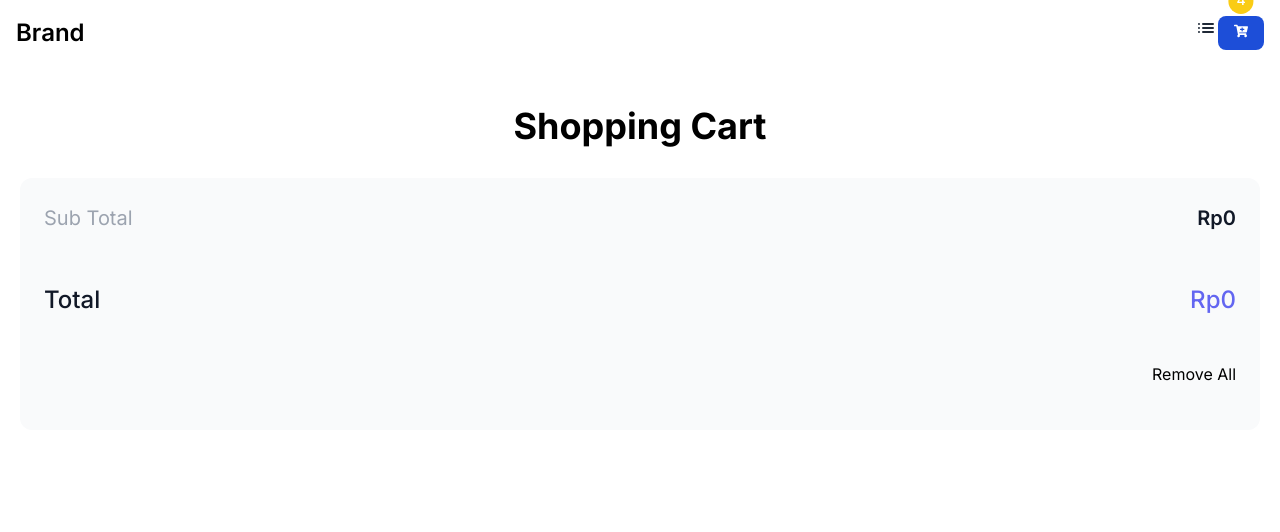
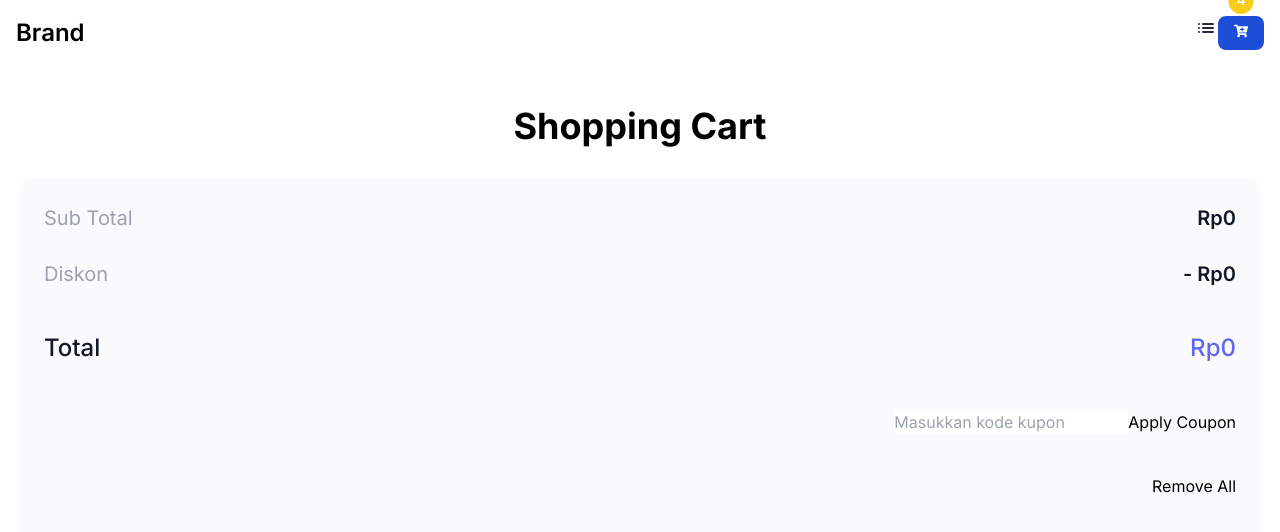
Before and after one commit to nadiyahatkh/blog-project, a Next.js app: page /cart in a window 1280 px wide. Shown: the top 532 px of the page. Built offline with nearby package versions, Linux system fonts and the light colour scheme.

Commit message:
discount handle

```diff
--- a/app/cart/page.js
+++ b/app/cart/page.js
@@ -6,6 +6,9 @@ import CartItem from '../components/CartItems';
 const Cart = () => {
   const [cart, setCart] = useState([]);
   const [totalPrice, setTotalPrice] = useState(0);
+  const [discount, setDiscount] = useState(0);
+  const [couponCode, setCouponCode] = useState('');
+  const [discountAmount, setDiscountAmount] = useState(0);
 
   useEffect(() => {
     const storedCart = localStorage.getItem('cart');
@@ -16,8 +19,18 @@ const Cart = () => {
 
   useEffect(() => {
     const total = cart.reduce((acc, item) => acc + (item.price * item.quantity), 0);
-    setTotalPrice(total);
-  }, [cart]);
+    const totalAfterDiscount = total - discount;
+    setTotalPrice(totalAfterDiscount >= 0 ? totalAfterDiscount : 0);
+
+    // Hitung jumlah diskon
+    const calculatedDiscount = total - totalAfterDiscount;
+    setDiscountAmount(calculatedDiscount);
+  }, [cart, discount]);
+
+  // useEffect(() => {
+  //   const total = cart.reduce((acc, item) => acc + (item.price * item.quantity), 0);
+  //   setTotalPrice(total);
+  // }, [cart]);
 
   const updateQuantity = (cartId, newQuantity) => {
     const updatedCart = cart.map(item => {
@@ -36,8 +49,24 @@ const Cart = () => {
 
 
 
-  const handleApplyCoupon = (couponCode) => {
+  const handleApplyCoupon = () => {
+    // Misalkan Anda memiliki beberapa kode kupon yang valid
+    const validCoupons = ['DISCOUNT10', 'SALE20'];
+
+    // Periksa apakah kode kupon yang dimasukkan pengguna ada di daftar kupon valid
+    if (validCoupons.includes(couponCode)) {
+      // Terapkan diskon sesuai dengan kupon yang dimasukkan
+      if (couponCode === 'DISCOUNT10') {
+        setDiscount(100); // Diskon sebesar 10
+      } else if (couponCode === 'SALE20') {
+        setDiscount(20); // Diskon sebesar 20
+      }
+    } else {
+      // Tampilkan pesan kesalahan jika kupon tidak valid
+      alert('Kode kupon tidak valid');
+    }
   };
+
 
   const removeFromCart = (cartId) => {
     // console.log(removeFromCart)
@@ -49,7 +78,8 @@ const Cart = () => {
   const removeAllItems = () => {
     localStorage.removeItem('cart'); // Menghapus keranjang dari local storage
     setCart([]); // Menghapus semua item dari state keranjang
-    setTotalPrice(0); // Mengatur total harga kembali ke 0
+    setTotalPrice(0);
+    setDiscount(0);
   };
 
 
@@ -65,14 +95,23 @@ const Cart = () => {
       <div className="bg-gray-50 rounded-xl p-6 w-full mb-8 max-lg:max-w-xl max-lg:mx-auto">
                 <div className="flex items-center justify-between w-full mb-6">
                     <p className="font-normal text-xl leading-8 text-gray-400">Sub Total</p>
-                    <h6 className="font-semibold text-xl leading-8 text-gray-900">Rp{totalPrice}</h6>
+                    <h6 className="font-semibold text-xl leading-8 text-gray-900">Rp{totalPrice + discountAmount}</h6>
+                </div>
+                <div className="flex items-center justify-between w-full mb-4">
+                  <p className="font-normal text-xl leading-8 text-gray-400">Diskon</p>
+                  <h6 className="font-semibold text-xl leading-8 text-gray-900">- Rp{discountAmount}</h6>
                 </div>
                 <div className="flex items-center justify-between w-full py-6">
                     <p className="font-manrope font-medium text-2xl leading-9 text-gray-900">Total</p>
                     <h6 className="font-manrope font-medium text-2xl leading-9 text-indigo-500">Rp{totalPrice}</h6>
                 </div>
                 <div className='flex items-center justify-end w-full py-5'>
-                <button onClick={removeAllItems}>Remove All</button>
+                <input type="text" value={couponCode} onChange={(e) => setCouponCode(e.target.value)} placeholder="Masukkan kode kupon" />
+            <button onClick={handleApplyCoupon}>Apply Coupon</button>
+                </div>
+                <div className='flex items-center justify-end w-full py-5'>
+                    <button onClick={removeAllItems}>Remove All</button>
+
                 </div>
             </div>
       </div>
--- a/app/components/ProductCard.js
+++ b/app/components/ProductCard.js
@@ -15,7 +15,7 @@ export default function ProductCard({product, onAddToCart}){
         </a>
         <div className="flex items-center justify-between mt-3">
           <span className="text-3xl font-bold text-gray-900 dark:text-white">Rp{product.price}</span>
-          <button onClick={handleAddToCart}>Tambah ke Keranjang</button>
+          <button className="text-white bg-blue-700 hover:bg-blue-800 focus:ring-4 focus:outline-none focus:ring-blue-300 font-medium rounded-lg text-sm px-5 py-2.5 text-center dark:bg-blue-600 dark:hover:bg-blue-700 dark:focus:ring-blue-800" onClick={handleAddToCart}>Add To Cart</button>
         </div>
       </div>
     </div>
--- a/app/navbar.jsx
+++ b/app/navbar.jsx
@@ -1,6 +1,7 @@
 "use client"
 import Link from 'next/link'
 import { useRouter } from 'next/router'
+import { useState } from 'react'
 import {FaCartPlus} from 'react-icons/fa'
 
 export default function Navbar(){
--- a/app/page.jsx
+++ b/app/page.jsx
@@ -21,6 +21,7 @@ export default function Home(){
   const handleAddToCart = (product) => {
     const existingItemIndex = cart.findIndex(item => item.id === product.id);
     if (existingItemIndex !== -1) {
+      alert('berhasil add tocart')
       const updatedCart = [...cart];
       updatedCart[existingItemIndex].quantity += 1;
       setCart(updatedCart);
```
